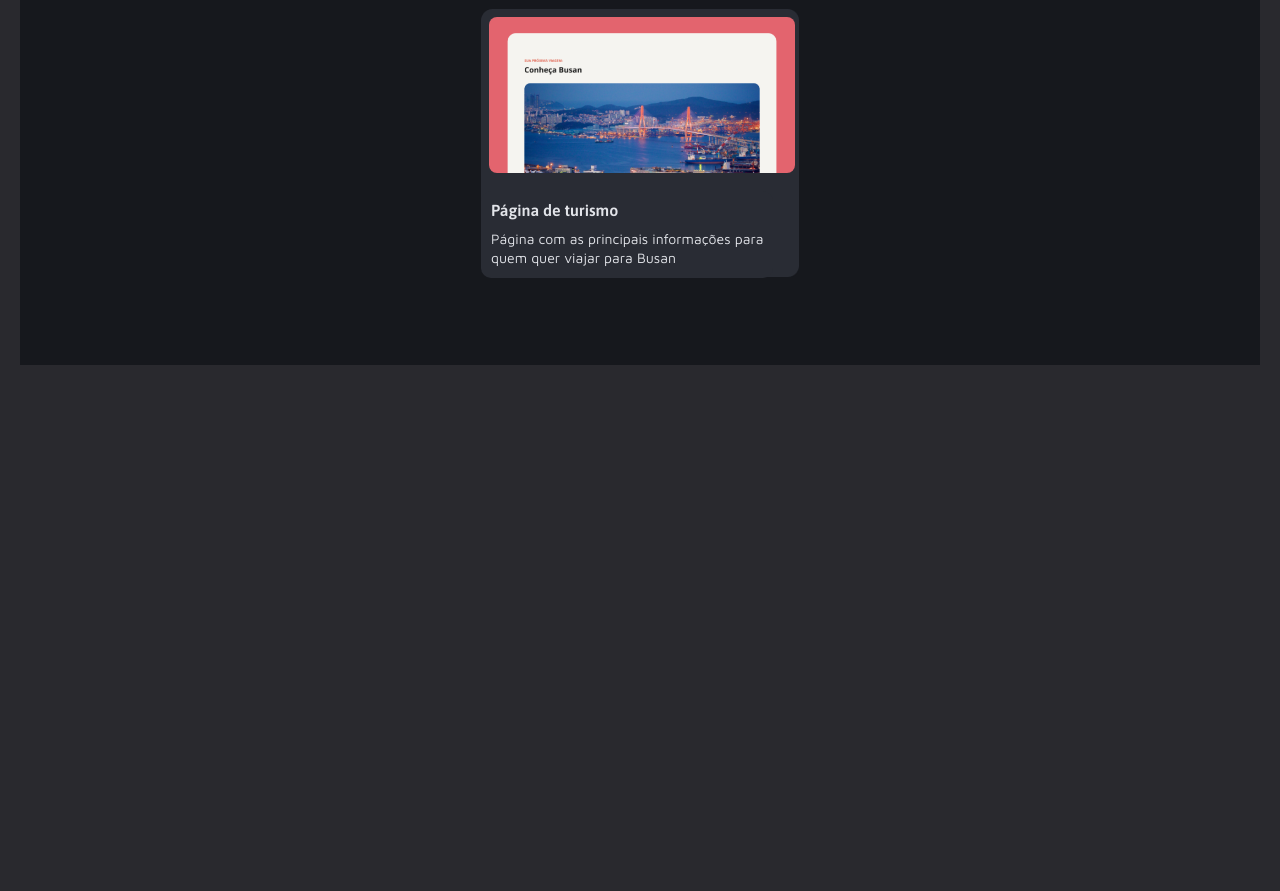
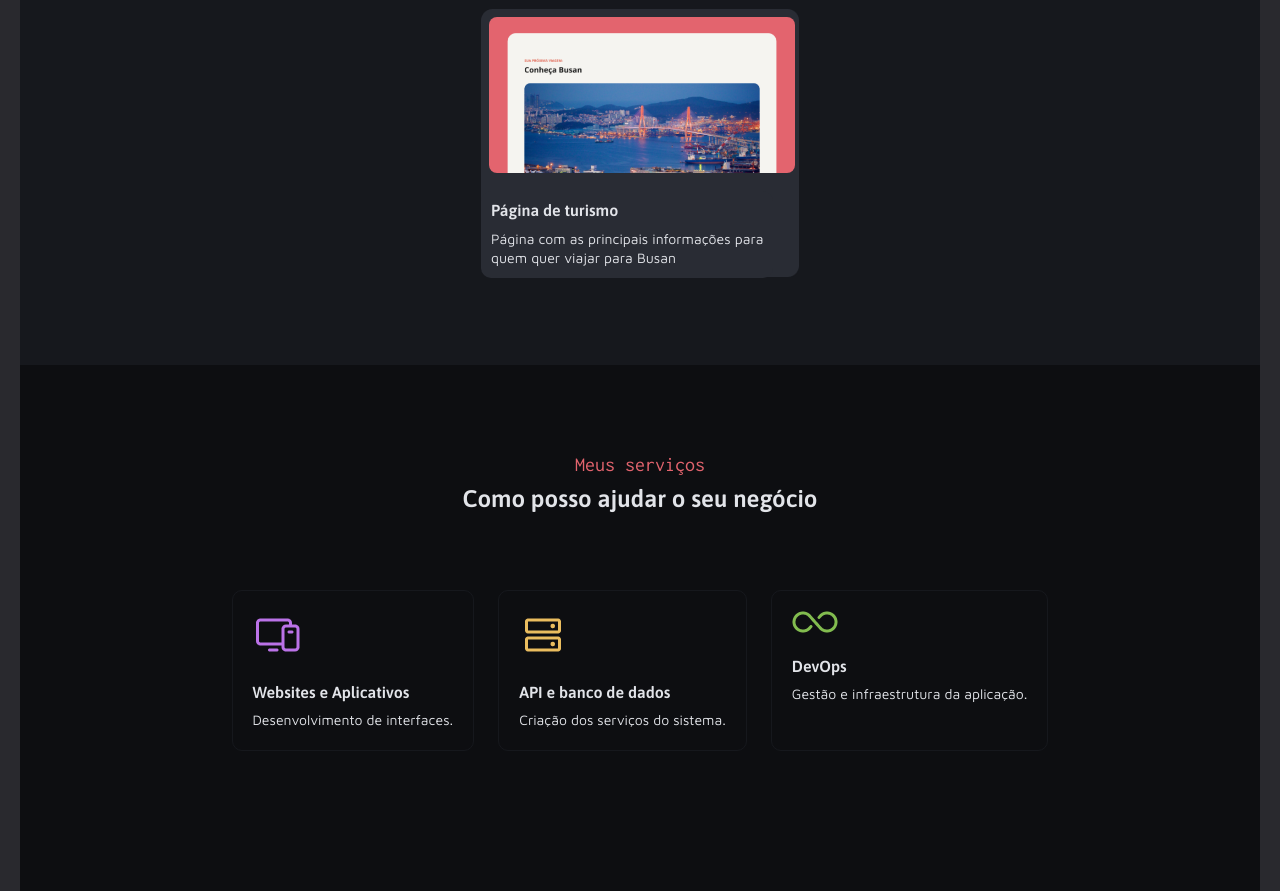
Before and after one commit to Gmendonca1/projeto-portf-lio-dev, a plain HTML site: page index.html in a window 1280 px wide. Shown: the part 1498-2389 px from the top of the page. Before the commit the page ends 1863 px from the top, so only its background shows below. Drawn offline with Linux system fonts and the light colour scheme.

Commit message:
meus servicos finalizado

```diff
--- /dev/null
+++ b/aside.css
@@ -0,0 +1,24 @@
+aside {
+  background-color: var(--color-grey-100);
+  margin: 0px 20px;
+  padding: 88px 120px 120px 120px;
+}
+
+.meus-servicos {
+display: flex;
+gap: 24px;
+padding: 20px;
+justify-content: center;
+margin-top: 56px;
+}
+
+.container-servicos {
+  border: solid 1px var(--color-grey-200);
+  border-radius: 10px;
+  padding: 20px;
+
+  h3 {
+    margin-top: 20px;
+    margin-bottom: 8px;
+  }
+}
--- a/index.html
+++ b/index.html
@@ -112,6 +112,34 @@
 
   </main>
 
+<aside>
+
+<div>
+  <h3 class="text-red">Meus serviços</h3>
+  <h2 class="h2">Como posso ajudar o seu negócio</h2>
+</div>
+
+<section class="meus-servicos">
+  <div class="container-servicos">
+      <img src="assets/Devices.png" alt="devices">
+    <h3 class="h3">Websites e Aplicativos</h3>
+      <p class="text-card">Desenvolvimento de interfaces.</p>
+    </div>
+
+    <div class="container-servicos">
+      <img src="assets/HardDrives.png" alt="HardDrives">
+    <h3 class="h3">API e banco de dados</h3>
+      <p class="text-card">Criação dos serviços do sistema.</p>
+    </div>
+
+    <div class="container-servicos">
+      <img src="assets/devops.png" alt="Devops">
+    <h3 class="h3">DevOps</h3>
+      <p class="text-card">Gestão e infraestrutura da aplicação.</p>
+    </div>
+  </section>
+
+</aside>
 
   <footer></footer>
 
--- a/style.css
+++ b/style.css
@@ -1,6 +1,7 @@
 @import url(profile.css);
 @import url(utility.css);
 @import url(main.css);
+@import url(aside.css);
 
 * {
   margin: 0;
```
Also changed, not shown: assets/Devices.png (added), assets/HardDrives.png (added), assets/devops.png (added).
